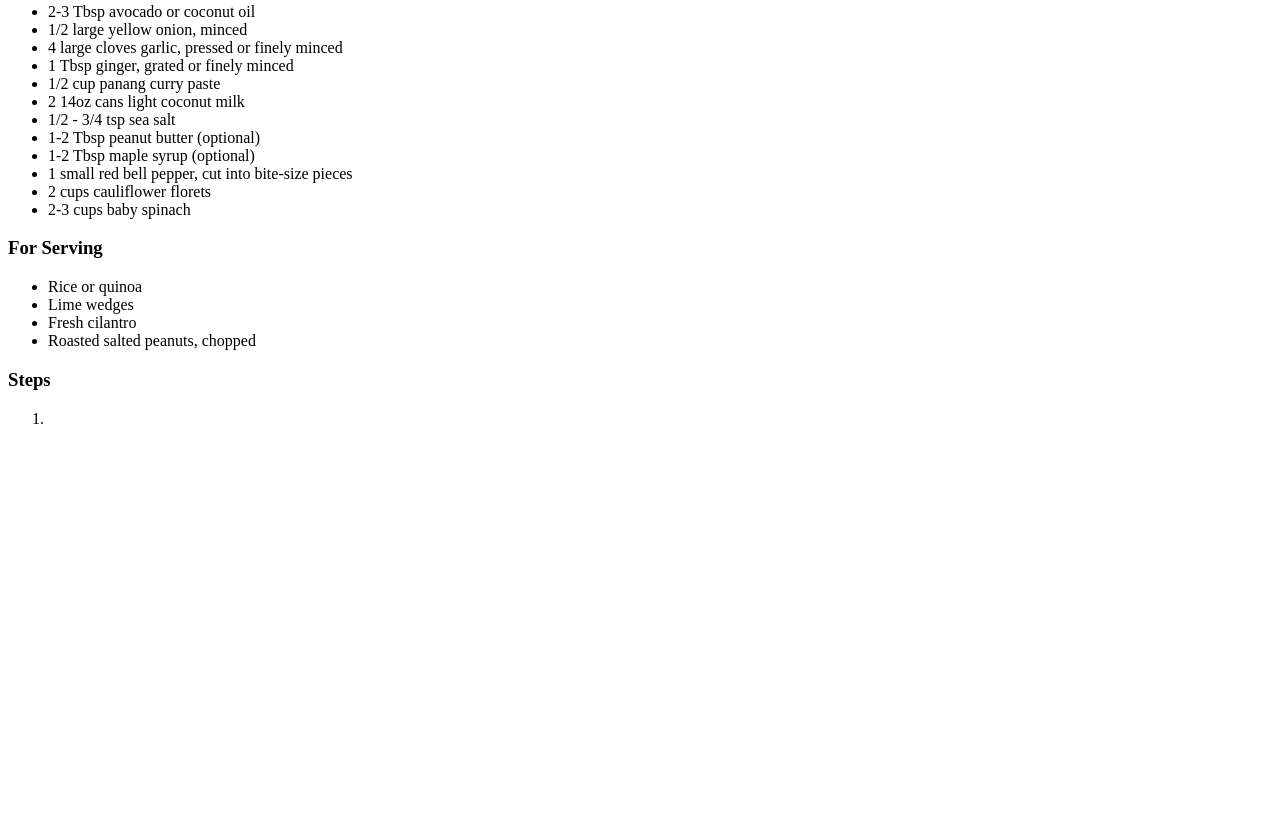
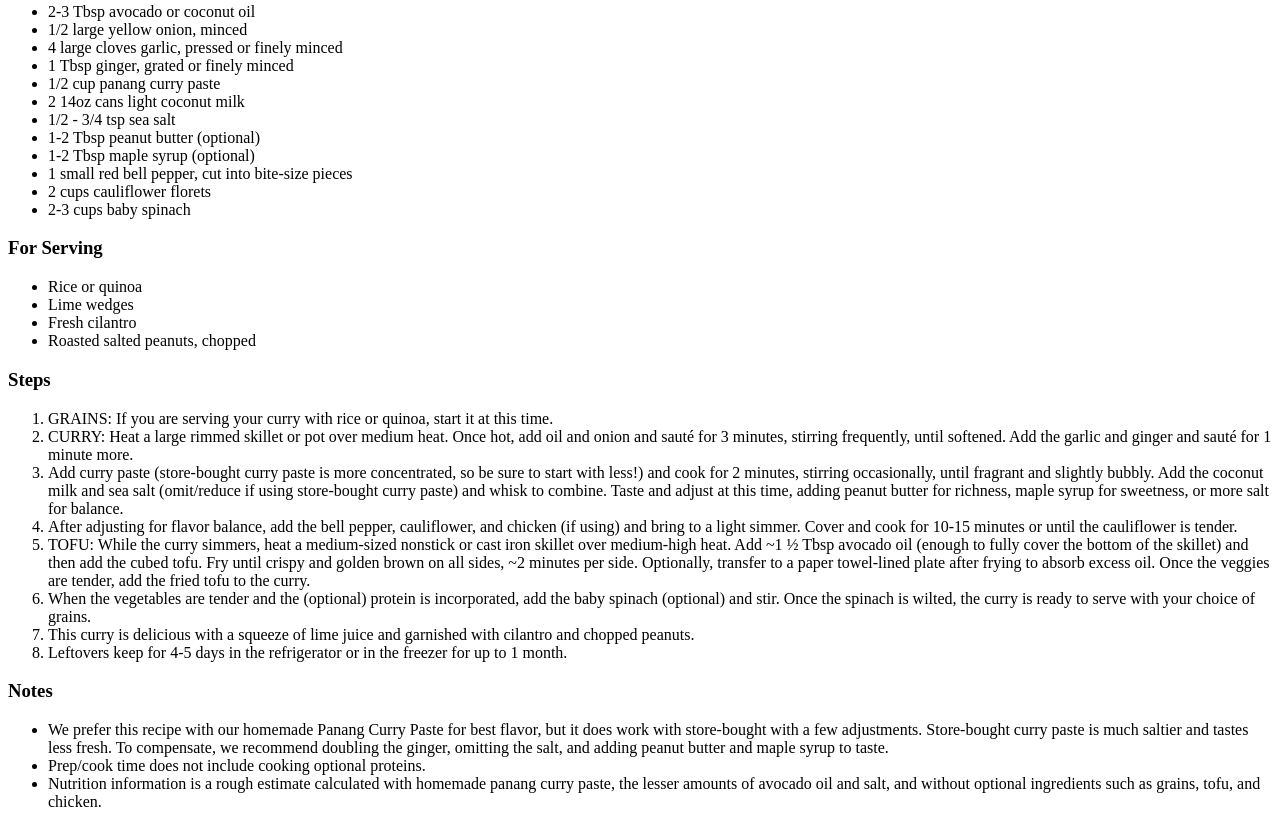
Before and after one commit to jtchap27/odin-recipes, a plain HTML site: page recipes/curry.html in a window 1280 px wide. Shown: the part 721-1548 px from the top of the page. Before the commit the page ends 1165 px from the top, so only its background shows below. Drawn offline with Linux system fonts and the light colour scheme.

Commit message:
Finalize panang curry recipe page
Finalized the code in the panang curry recipe page.

```diff
--- a/recipes/curry.html
+++ b/recipes/curry.html
@@ -50,8 +50,22 @@
 
       <h3>Steps</h3>
         <ol>
-          <li>
+          <li>GRAINS: If you are serving your curry with rice or quinoa, start it at this time.</li>
+          <li>CURRY: Heat a large rimmed skillet or pot over medium heat. Once hot, add oil and onion and sauté for 3 minutes, stirring frequently, until softened. Add the garlic and ginger and sauté for 1 minute more.</li>
+          <li>Add curry paste (store-bought curry paste is more concentrated, so be sure to start with less!) and cook for 2 minutes, stirring occasionally, until fragrant and slightly bubbly. Add the coconut milk and sea salt (omit/reduce if using store-bought curry paste) and whisk to combine. Taste and adjust at this time, adding peanut butter for richness, maple syrup for sweetness, or more salt for balance.</li>
+          <li>After adjusting for flavor balance, add the bell pepper, cauliflower, and chicken (if using) and bring to a light simmer. Cover and cook for 10-15 minutes or until the cauliflower is tender.</li>
+          <li>TOFU: While the curry simmers, heat a medium-sized nonstick or cast iron skillet over medium-high heat. Add ~1 ½ Tbsp avocado oil (enough to fully cover the bottom of the skillet) and then add the cubed tofu. Fry until crispy and golden brown on all sides, ~2 minutes per side. Optionally, transfer to a paper towel-lined plate after frying to absorb excess oil. Once the veggies are tender, add the fried tofu to the curry.</li>
+          <li>When the vegetables are tender and the (optional) protein is incorporated, add the baby spinach (optional) and stir. Once the spinach is wilted, the curry is ready to serve with your choice of grains.</li>
+          <li>This curry is delicious with a squeeze of lime juice and garnished with cilantro and chopped peanuts.</li>
+          <li>Leftovers keep for 4-5 days in the refrigerator or in the freezer for up to 1 month.</li>
         </ol>
+
+      <h3>Notes</h3>
+        <ul>
+          <li>We prefer this recipe with our homemade Panang Curry Paste for best flavor, but it does work with store-bought with a few adjustments. Store-bought curry paste is much saltier and tastes less fresh. To compensate, we recommend doubling the ginger, omitting the salt, and adding peanut butter and maple syrup to taste.</li>
+          <li>Prep/cook time does not include cooking optional proteins.</li>
+          <li>Nutrition information is a rough estimate calculated with homemade panang curry paste, the lesser amounts of avocado oil and salt, and without optional ingredients such as grains, tofu, and chicken.</li>
+        </ul>
 
   </body>
 
```
